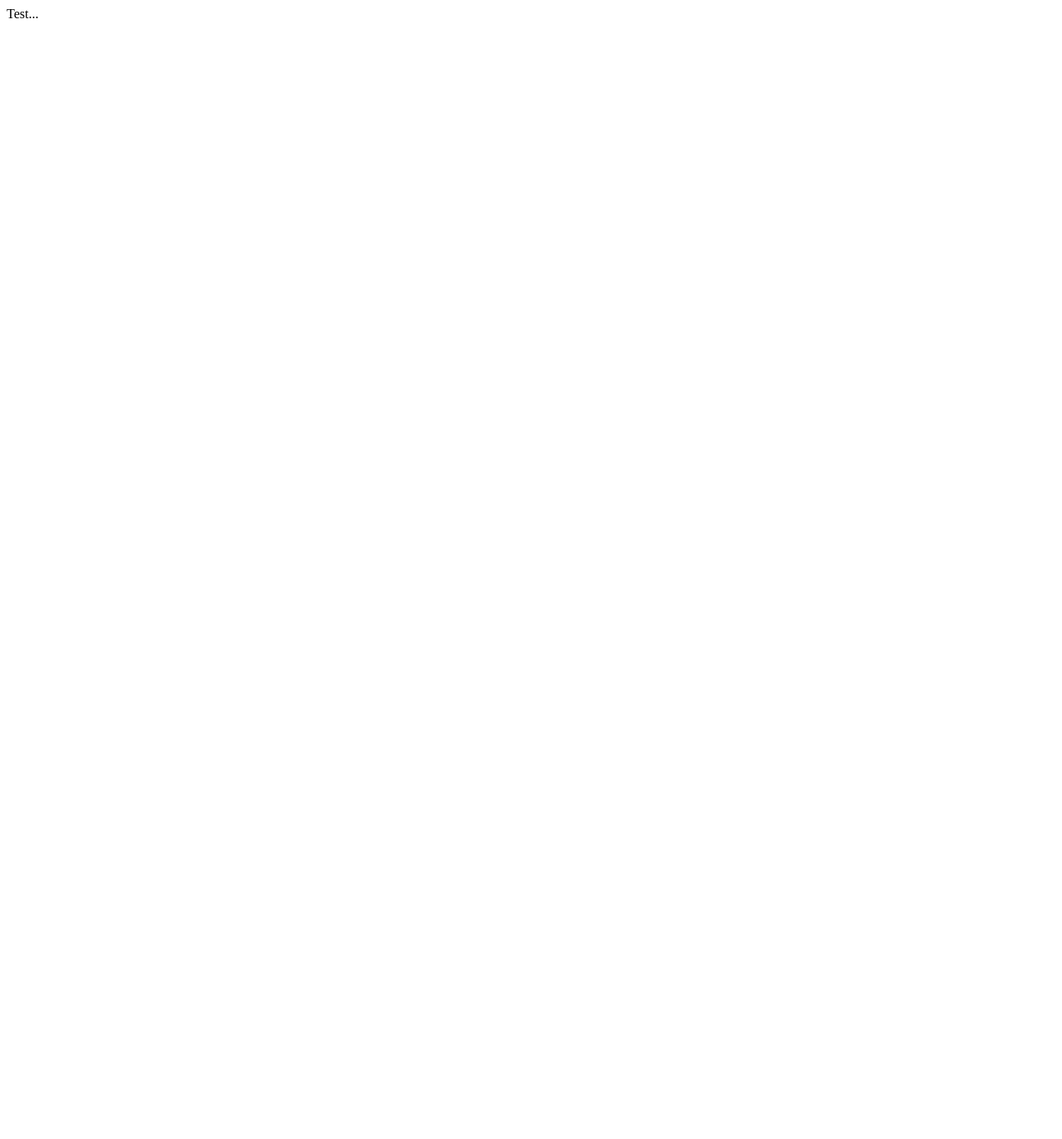
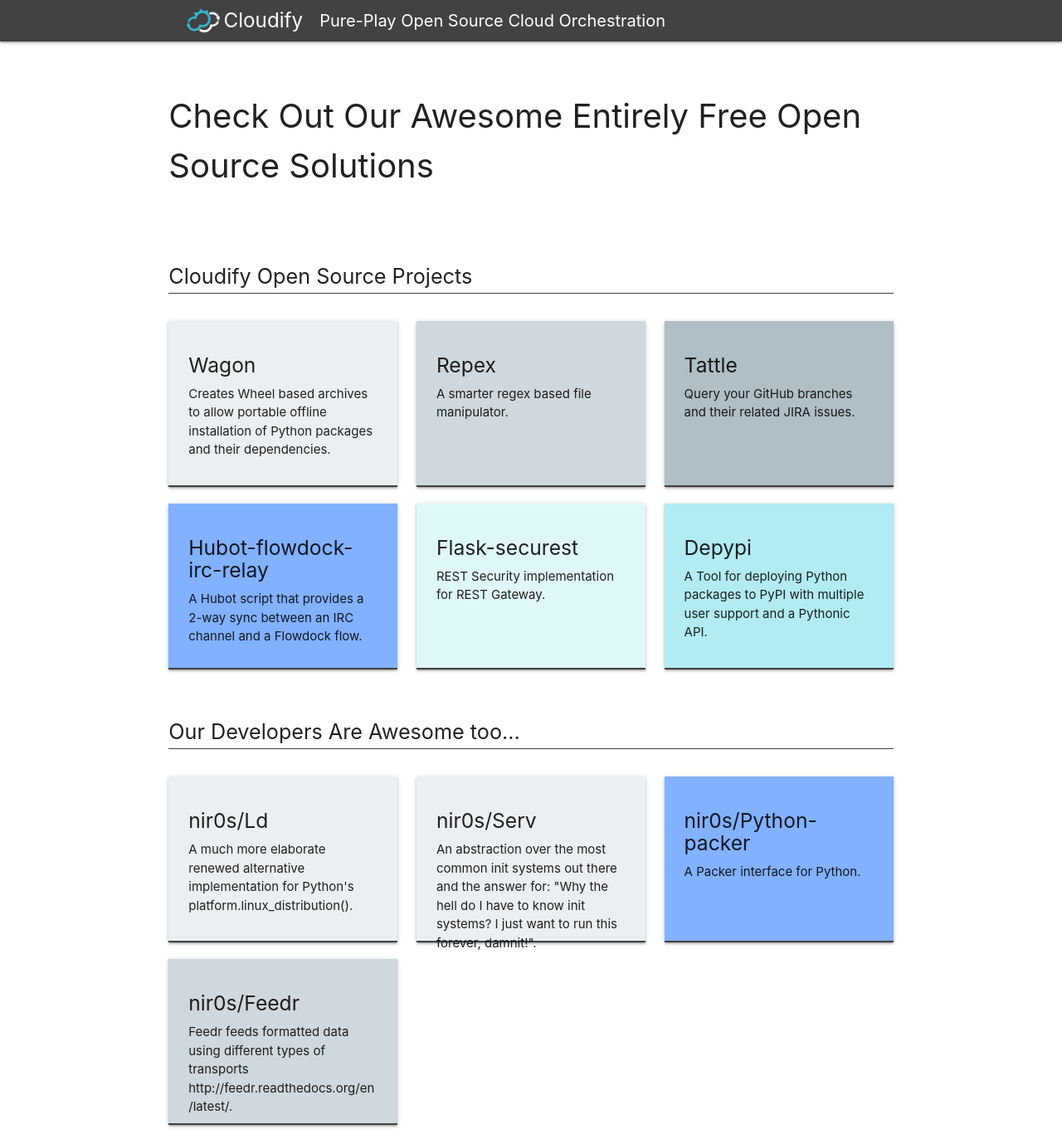
Before and after one commit to cloudify-cosmo/cloudify-cosmo.github.io, a website: page index.html in a window 1280 px wide. Shown: the whole page at 83% size. Before the commit the page ends 800 px from the top, so only its background shows below. Drawn offline with nearby package versions, Linux system fonts and the light colour scheme.

Commit message:
Open source projects website

```diff
--- /dev/null
+++ b/Gruntfile.js
@@ -0,0 +1,29 @@
+module.exports = function(grunt) {
+    grunt.initConfig({
+        pkg: grunt.file.readJSON('package.json'),
+        sass: {
+            options: {
+                sourceMap: true
+            },
+            dist: {
+                files: {
+                    'static/main.css': 'style/main.scss'
+                }
+            }
+        },
+        watch: {
+            css: {
+                files: 'style/*.scss',
+                tasks: ['sass'],
+                options: {
+                    livereload: true
+                }
+            }
+        }
+    });
+
+    grunt.loadNpmTasks('grunt-sass');
+    grunt.loadNpmTasks('grunt-contrib-watch');
+
+    grunt.registerTask('default', ['sass', 'watch']);
+};
--- a/index.html
+++ b/index.html
@@ -1,8 +1,140 @@
-<html>
-	<head>
-		  <title>Cloudify</title>
-	</head>
-	<body>
-		  <p>Test...</p>
-	</body>
+<!DOCTYPE html>
+<html ng-app="CloudifyOpensource">
+<head lang="en">
+	<meta charset="UTF-8">
+	<title>Cloudify open source projects</title>
+	<link rel="stylesheet" href="https://cdnjs.cloudflare.com/ajax/libs/materialize/0.97.5/css/materialize.min.css">
+	<link rel="stylesheet" href="./static/main.css">
+</head>
+<body ng-controller="MainCtrl">
+<header class="row z-depth-1 white-text">
+	<div class="col s10 offset-s2">
+		<div class="left-align">
+			<div id="logo">
+				<img id="logo-img"  src="./static/resources/logo.png">
+				<span id="logo-text">Cloudify</span>
+				<span id="slogan" class="flow-text">Pure-Play Open Source Cloud Orchestration</span>
+			</div>
+		</div>
+
+	</div>
+</header>
+<div class="container">
+	<div class="row">
+		<div class="col s12"><p class="flow-text" id="title-text">Check Out Our Awesome Entirely Free Open Source Solutions</p></div>
+	</div>
+	<div class="row subtitle">
+		<div class="col s12"><p class="flow-text">Cloudify Open Source Projects</p></div>
+	</div>
+	<div class="row">
+		<div class="project col l4">
+			<a href="https://github.com/cloudify-cosmo/wagon">
+				<div class="card blue-grey lighten-5">
+					<div class="card-content">
+						<h5>Wagon</h5>
+						<p>Creates Wheel based archives to allow portable offline installation of Python packages and their dependencies.</p>
+					</div>
+				</div>
+			</a>
+		</div>
+		<div class="project col l4">
+			<a href="https://github.com/cloudify-cosmo/repex">
+				<div class="card blue-grey lighten-4">
+					<div class="card-content">
+						<h5>Repex</h5>
+						<p>A smarter regex based file manipulator.</p>
+					</div>
+				</div>
+			</a>
+		</div>
+		<div class="project col l4">
+			<a href="https://github.com/cloudify-cosmo/tattle">
+				<div class="card blue-grey lighten-3">
+					<div class="card-content">
+						<h5>Tattle</h5>
+						<p>Query your GitHub branches and their related JIRA issues.</p>
+					</div>
+				</div>
+			</a>
+		</div>
+		<div class="project col l4">
+			<a href="https://github.com/cloudify-cosmo/hubot-flowdock-irc-relay">
+				<div class="card blue accent-1">
+					<div class="card-content">
+						<h5>Hubot-flowdock-irc-relay</h5>
+						<p>A Hubot script that provides a 2-way sync between an IRC channel and a Flowdock flow.</p>
+					</div>
+				</div>
+			</a>
+		</div>
+		<div class="project col l4">
+			<a href="https://github.com/cloudify-cosmo/flask-securest">
+				<div class="card cyan lighten-5">
+					<div class="card-content">
+						<h5>Flask-securest</h5>
+						<p>REST Security implementation for REST Gateway.</p>
+					</div>
+				</div>
+			</a>
+		</div>
+		<div class="project col l4">
+			<a href="https://github.com/cloudify-cosmo/depypi">
+				<div class="card cyan lighten-4">
+					<div class="card-content">
+						<h5>Depypi</h5>
+						<p>A Tool for deploying Python packages to PyPI with multiple user support and a Pythonic API.</p>
+					</div>
+				</div>
+			</a>
+		</div>
+	</div>
+
+	<div class="row subtitle">
+		<div class="col s12"><p class="flow-text">Our Developers Are Awesome too...</p></div>
+	</div>
+
+	<div class="row">
+		<div class="project col l4">
+			<a href="https://github.com/nir0s/ld">
+				<div class="card blue-grey lighten-5">
+					<div class="card-content">
+						<h5>nir0s/Ld</h5>
+						<p>A much more elaborate renewed alternative implementation for Python's platform.linux_distribution().</p>
+					</div>
+				</div>
+			</a>
+		</div>
+		<div class="project col l4">
+			<a href="https://github.com/nir0s/serv">
+				<div class="card blue-grey lighten-5">
+					<div class="card-content">
+						<h5>nir0s/Serv</h5>
+						<p>An abstraction over the most common init systems out there and the answer for: "Why the hell do I have to know init systems? I just want to run this forever, damnit!".</p>
+					</div>
+				</div>
+			</a>
+		</div>
+		<div class="project col l4">
+			<a href="https://github.com/nir0s/python-packer">
+				<div class="card blue accent-1">
+					<div class="card-content">
+						<h5>nir0s/Python-packer</h5>
+						<p>A Packer interface for Python.</p>
+					</div>
+				</div>
+			</a>
+		</div>
+		<div class="project col l4">
+			<a href="https://github.com/nir0s/feedr">
+				<div class="card blue-grey lighten-4">
+					<div class="card-content">
+						<h5>nir0s/Feedr</h5>
+						<p>Feedr feeds formatted data using different types of transports http://feedr.readthedocs.org/en/latest/.</p>
+					</div>
+				</div>
+			</a>
+		</div>
+	</div>
+</div>
+</body>
 </html>
--- /dev/null
+++ b/style/_content.scss
@@ -0,0 +1,39 @@
+.container{
+  margin-bottom: 30px;
+
+  #title-text{
+    font-size: 40px;
+  }
+
+  .row{
+    margin-bottom: 0;
+    &.subtitle{
+      margin-top:20px;
+      p{
+        border-bottom: 1px $MAIN_COLOR solid;
+      }
+    }
+    .project{
+      -webkit-transition: 0.2s ease-in-out;
+      -moz-transition: 0.2s ease-in-out;
+      -o-transition: 0.2s ease-in-out;
+      margin-bottom:20px;
+      &:hover{
+        -webkit-transform: scale(1.03);
+        transform: scale(1.03);
+      }
+      &>a{
+        color: rgba(0, 0, 0, 0.870588);
+      }
+      .card{
+        border-radius: 0px;
+        border-bottom: 2px $MAIN_COLOR solid;
+        .card-content{
+          p{
+            word-break: break-word;
+          }
+        }
+      }
+    }
+  }
+}
--- /dev/null
+++ b/style/_header.scss
@@ -0,0 +1,23 @@
+header{
+  height: $HEADER_HEIGHT;
+  background: $MAIN_COLOR;
+  #logo{
+    display: inline-flex;
+    height: 50px;
+    #logo-img{
+      width: 40px;
+      height:40px;
+      align-self: center;
+    }
+    #logo-text{
+      font-size: 24.2px;
+      padding-left:5px;
+      align-self: center;
+    }
+    #slogan{
+      font-size: 20px;
+      margin-left:20px;
+      align-self: center;
+    }
+  }
+}
--- /dev/null
+++ b/style/_responsive.scss
@@ -0,0 +1,60 @@
+@media (min-width: 0px) {
+  .project, .card{
+    height: 300px;
+    width: 100%;
+  }
+  header, #logo{
+    height: $HEADER_HEIGHT+50px !important;
+  }
+}
+
+@media (min-width: 200px) {
+  .project, .card{
+    height: 130px;
+  }
+}
+
+@media (min-width: 344px) {
+  .project, .card{
+    height: 130px;
+  }
+
+}
+
+@media (min-width: 435px) {
+  .project, .card{
+    height: 140px;
+  }
+}
+
+@media (min-width: 660px) {
+  .project, .card{
+    height: 130px;
+  }
+  header, #logo{
+    height: $HEADER_HEIGHT !important;
+  }
+}
+
+@media (min-width: 993px) {
+  .project, .card{
+    height: 230px;
+  }
+}
+
+@media (min-width: 1100px) {
+  .project, .card{
+    height: 220px;
+  }
+}
+
+@media (min-width: 1250px) {
+  .project, .card{
+    height: 200px;
+  }
+}
+@media (min-width: 1450px) {
+  .project, .card{
+    height: 200px;
+  }
+}
--- /dev/null
+++ b/style/_variables.scss
@@ -0,0 +1,2 @@
+$MAIN_COLOR: #424242;
+$HEADER_HEIGHT: 50px;
--- /dev/null
+++ b/style/main.scss
@@ -0,0 +1,4 @@
+@import "variables";
+@import "header";
+@import "content";
+@import "responsive";
```
Also changed, not shown: package.json (added, +10 -0 lines), static/main.css (added), static/resources/logo.png (added), 2 other files.
